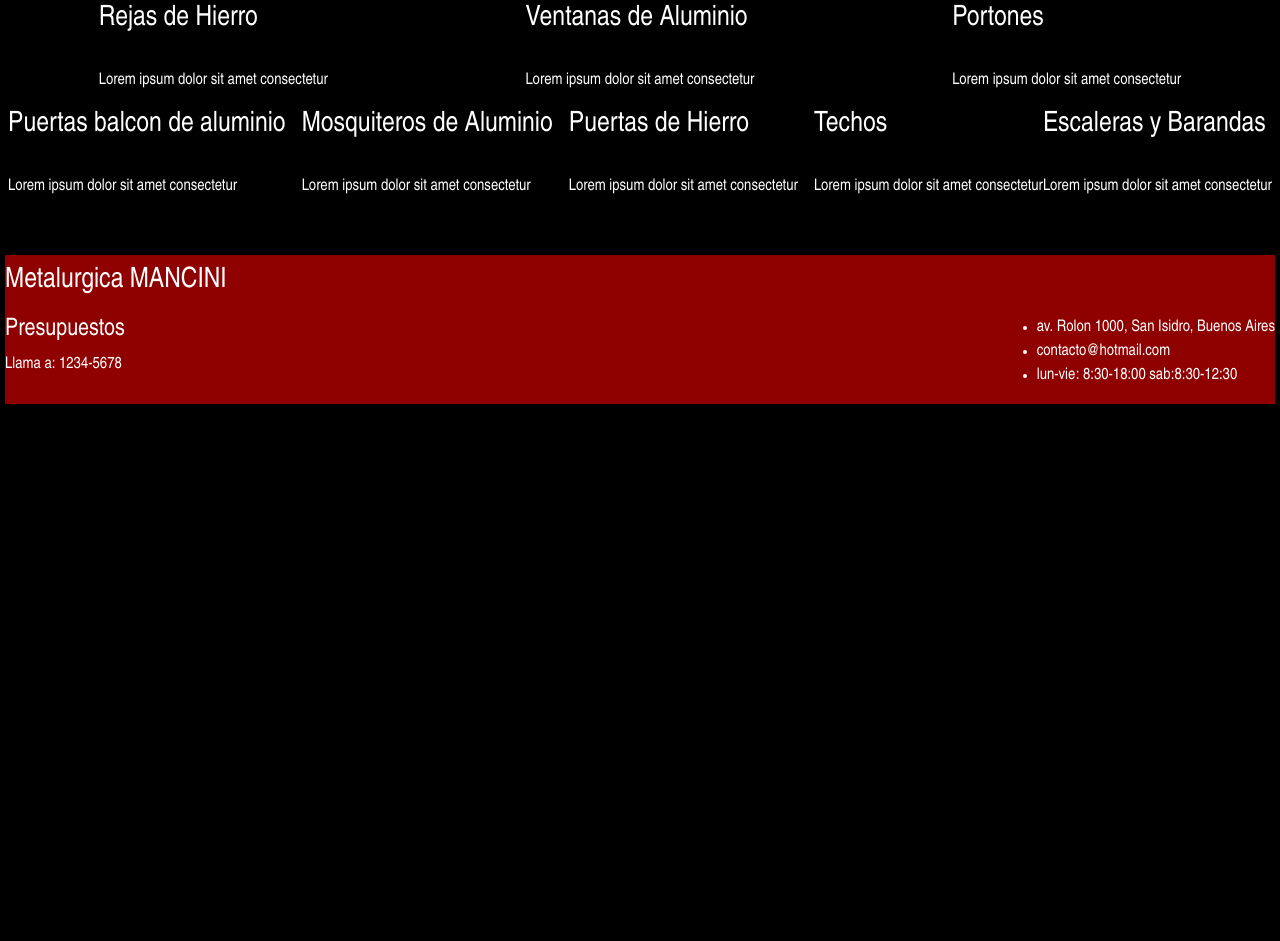
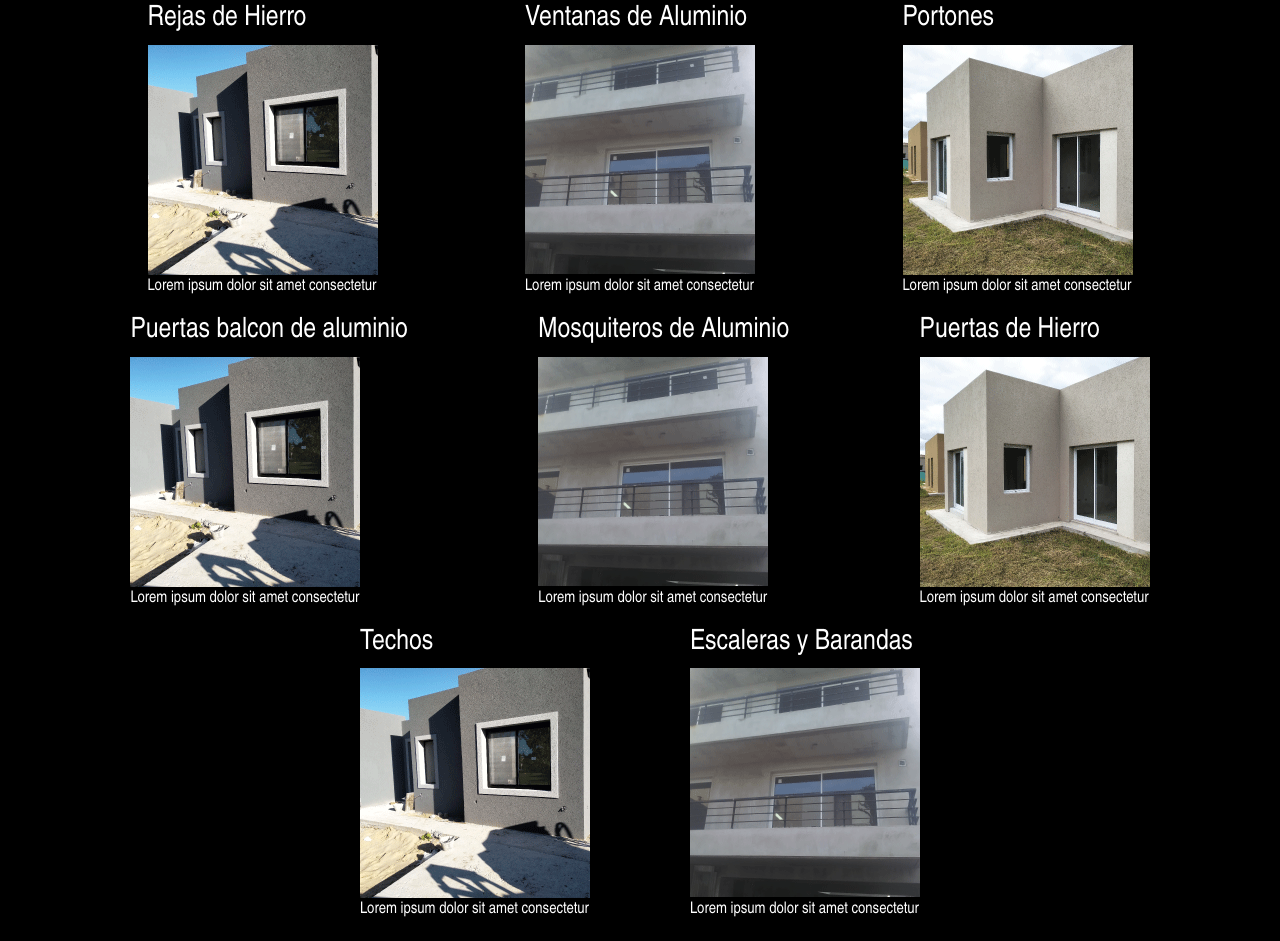
Before and after one commit to agusmancinni145/proyecto-final, a plain HTML site: page pages/productos.html in a window 1280 px wide. Shown: the part 917-1858 px from the top of the page. Before the commit the page ends 1321 px from the top, so only its background shows below. Drawn offline with nearby package versions, Linux system fonts and the light colour scheme.

Commit message:
version 2.0

```diff
--- a/estilo.css
+++ b/estilo.css
@@ -180,19 +180,23 @@
     display: flex;
     flex-direction: row;
     flex-wrap: wrap;
-    justify-content: space-around;
+    justify-content: space-evenly;
 }
 
 .box-produc2{
     display: flex;
     flex-direction: row;
     flex-wrap: wrap;
-    justify-content: space-around;
+    justify-content: space-evenly;
 }
 
 .box-produc3{
     display: flex;
     flex-direction: row;
     flex-wrap: wrap;
-    justify-content: space-around;
+    justify-content: space-evenly;
 }
+
+.box-produc-elemento7{
+    padding-right: 100px;
+}
--- a/pages/productos.html
+++ b/pages/productos.html
@@ -13,7 +13,7 @@
     <div class="nav">
         <nav class="navbar navbar-expand-lg navbar-light bg-red">
             <div class="container-fluid">
-                <a class="navbar-brand" href="#">Navbar</a>
+                <a class="navbar-brand" href="#"><img src="../imagenes/LOGOGOGOGO.png" alt=""></a>
                 <button class="navbar-toggler" type="button" data-bs-toggle="collapse"
                     data-bs-target="#navbarNavAltMarkup" aria-controls="navbarNavAltMarkup" aria-expanded="false"
                     aria-label="Toggle navigation">
@@ -21,7 +21,7 @@
                 </button>
                 <div class="collapse navbar-collapse" id="navbarNavAltMarkup">
                     <div class="navbar-nav">
-                        <a class="nav-link active" aria-current="page" href="../estilo.css">
+                        <a class="nav-link active" aria-current="page" href="../index.html">
                             <p class="nav-text">Inicio</p>
                         </a>
                         <a class="nav-link" href="productos.html">
@@ -59,45 +59,45 @@
     <main class="box-produc">
         <section class="box-produc-elemento1">
             <h3>Rejas de Hierro</h3>
-            <img src="" alt="">
+            <img src="../imagenes/1.png" alt="">
             <p>Lorem ipsum dolor sit amet consectetur</p>
         </section>
         <section class="box-produc-elemento2">
             <h3>Ventanas de Aluminio</h3>
-            <img src="" alt="">
+            <img src="../imagenes/2.png" alt="">
             <p>Lorem ipsum dolor sit amet consectetur</p>
         </section>
         <section class="box-produc-elemento3">
             <h3>Portones</h3>
-            <img src="" alt="">
+            <img src="../imagenes/3.png" alt="">
             <p>Lorem ipsum dolor sit amet consectetur</p>
         </section>
     </main>
     <main class="box-produc2">
         <section class="box-produc-elemento4">
             <h3>Puertas balcon de aluminio</h3>
-            <img src="" alt="">
+            <img src="../imagenes/1.png" alt="">
             <p>Lorem ipsum dolor sit amet consectetur</p>
         </section>
         <section class="box-produc-elemento5">
             <h3>Mosquiteros de Aluminio</h3>
-            <img src="" alt="">
+            <img src="../imagenes/2.png" alt="">
             <p>Lorem ipsum dolor sit amet consectetur</p>
         </section>
         <section class="box-produc-elemento6">
             <h3>Puertas de Hierro</h3>
-            <img src="" alt="">
+            <img src="../imagenes/3.png" alt="">
             <p>Lorem ipsum dolor sit amet consectetur</p>
         </section>
         <main class="box-produc3">
             <section class="box-produc-elemento7">
                 <h3>Techos</h3>
-                <img src="" alt="">
+                <img src="../imagenes/1.png" alt="">
                 <p>Lorem ipsum dolor sit amet consectetur</p>
             </section>
             <section class="box-produc-elemento8">
                 <h3>Escaleras y Barandas</h3>
-                <img src="" alt="">
+                <img src="../imagenes/2.png" alt="">
                 <p>Lorem ipsum dolor sit amet consectetur</p>
             </section>
     </main>
```
Also changed, not shown: index.html (+1 -1 lines), pages/servicios.html (+2 -2 lines), pages/ubicacion.html (+1 -1 lines), imagenes/1.png (added), imagenes/2.png (added), imagenes/3.png (added), imagenes/LOGOGOGOGO.png (added), imagenes/preventivo.jpg (deleted).
